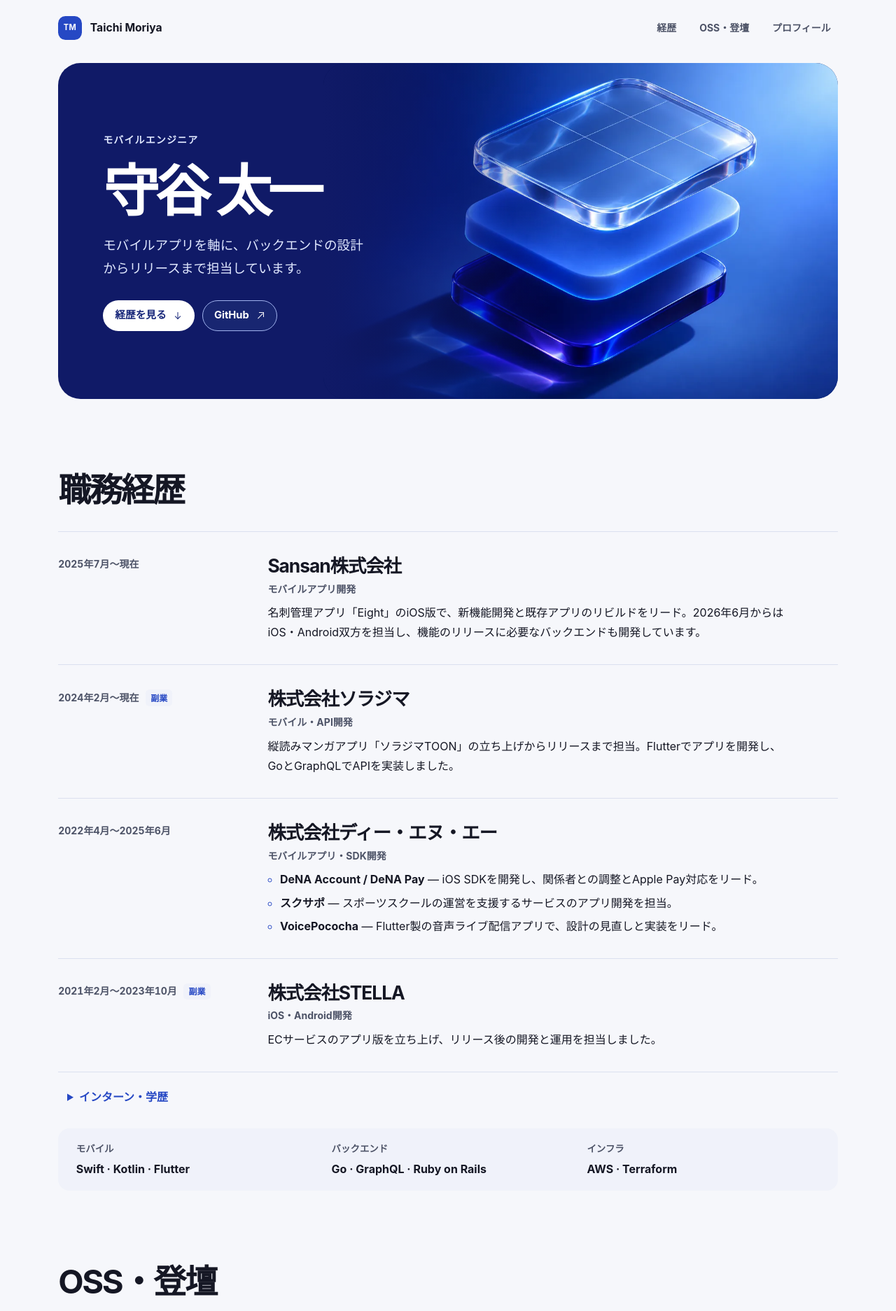
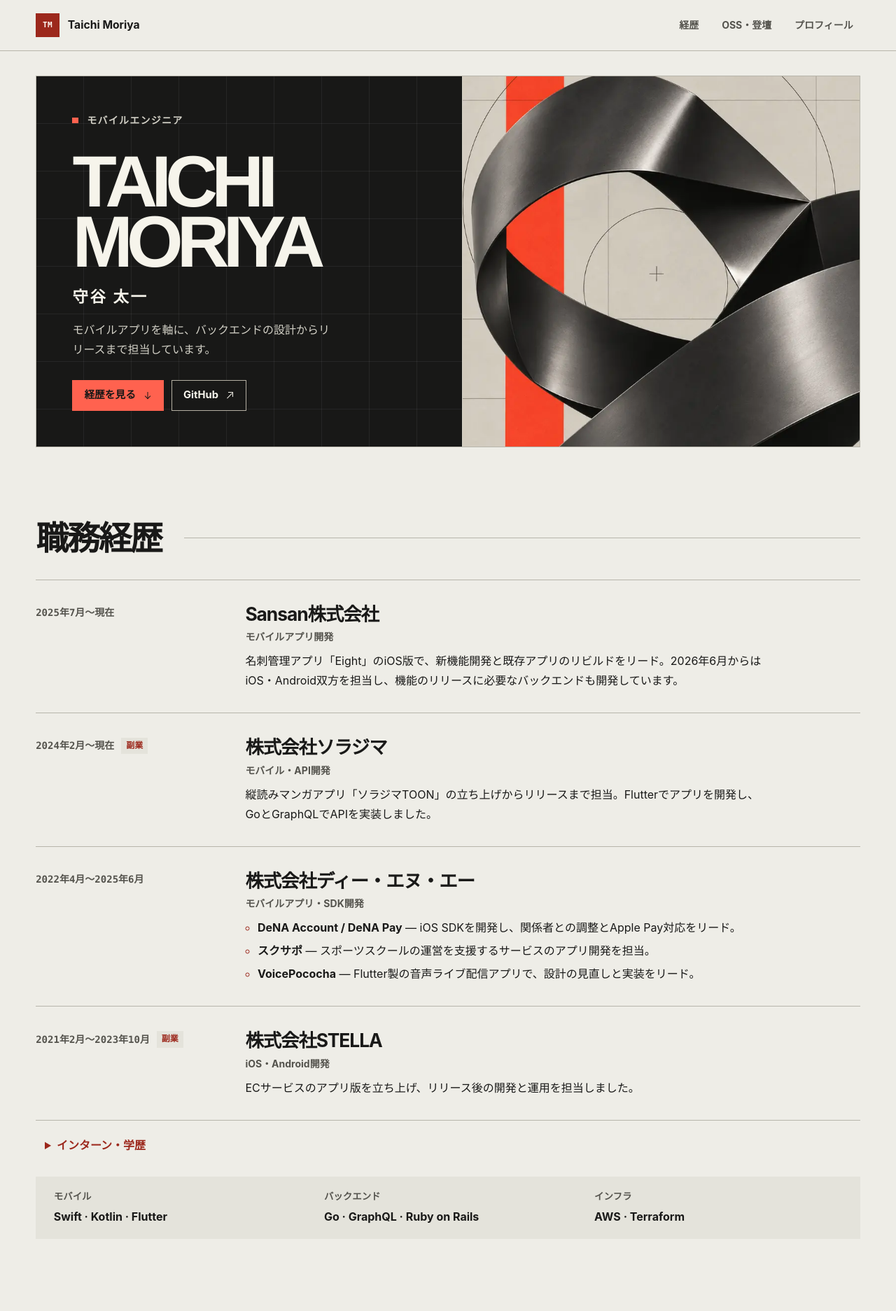
Before and after one commit to Moriya-Taichi/Moriya-Taichi.github.io, a Jekyll site: the page index.html, which Jekyll copies as it is, in a window 1280 px wide. Shown: the top 1873 px of the page at 70% size. Built offline with Jekyll 4.4.1, drawn with Linux system fonts in a browser that asks for light colours.

Commit message:
Restyle portfolio with industrial editorial art direction

```diff
--- a/assets/portfolio.css
+++ b/assets/portfolio.css
@@ -1,19 +1,21 @@
 :root {
   color-scheme: light dark;
-  --page: #f6f7fb;
-  --surface: #fff;
-  --ink: #151724;
-  --secondary: #4d5367;
-  --subtle: #f0f2fa;
-  --border: #dbe0ef;
-  --accent: #2648c4;
-  --accent-hover: #1936a4;
-  --button-ink: #fff;
-  --focus: #224ede;
-  --hero-base: #101a67;
-  --hero-ink: #fff;
-  --hero-secondary: #e0e8ff;
-  --radius: 1.5rem;
+  --page: #eeede7;
+  --surface: #f8f7f1;
+  --ink: #191918;
+  --secondary: #54534d;
+  --subtle: #e4e3db;
+  --border: #b7b5ab;
+  --accent: #9c281c;
+  --accent-hover: #7f2017;
+  --button-ink: #fff9f3;
+  --focus: #9c281c;
+  --hero-base: #181817;
+  --hero-ink: #f6f4eb;
+  --hero-secondary: #d2d0c6;
+  --coral: #ff624f;
+  --radius: 0;
+  --mono: ui-monospace, 'SFMono-Regular', Consolas, monospace;
   font-family: -apple-system, BlinkMacSystemFont, 'Helvetica Neue', 'Hiragino Sans', 'Yu Gothic UI', Meiryo, sans-serif;
 }
 
@@ -43,7 +45,7 @@ li::marker { color: var(--accent); }
 
 .shell {
   --gutter: clamp(1rem, 4vw, 3.5rem);
-  max-inline-size: 76rem;
+  max-inline-size: 80rem;
   margin-inline: auto;
   padding-inline-start: max(var(--gutter), env(safe-area-inset-left));
   padding-inline-end: max(var(--gutter), env(safe-area-inset-right));
@@ -71,7 +73,8 @@ li::marker { color: var(--accent); }
   column-gap: 1.5rem;
 }
 
-.header-inner { min-block-size: 5rem; }
+.site-header { border-block-end: 1px solid var(--border); }
+.header-inner { min-block-size: 4.5rem; }
 
 .wordmark {
   display: inline-flex;
@@ -90,9 +93,10 @@ li::marker { color: var(--accent); }
   inline-size: 2.1rem;
   block-size: 2.1rem;
   flex: 0 0 auto;
-  border-radius: .65rem;
+  border-radius: 0;
   color: var(--button-ink);
   background: var(--accent);
+  font-family: var(--mono);
   font-size: .69rem;
   letter-spacing: .04em;
 }
@@ -114,7 +118,7 @@ li::marker { color: var(--accent); }
   min-block-size: 44px;
   min-inline-size: 44px;
   padding: .35rem .625rem;
-  border-radius: .55rem;
+  border-radius: 0;
   color: var(--secondary);
   font-size: .875rem;
   font-weight: 650;
@@ -124,64 +128,90 @@ li::marker { color: var(--accent); }
 .hero {
   position: relative;
   display: grid;
-  align-items: center;
+  grid-template-columns: minmax(0, 1.07fr) minmax(0, 1fr);
   isolation: isolate;
-  min-block-size: 30rem;
-  margin-block-start: .65rem;
-  border-radius: clamp(1.25rem, 3vw, 2rem);
+  margin-block-start: clamp(.9rem, 2.7vw, 2.25rem);
+  border: 1px solid var(--border);
   color: var(--hero-ink);
   background: var(--hero-base);
-  --focus: #e2eaff;
+  --focus: #ff9c8e;
 }
 
 .hero-art {
-  position: absolute;
-  z-index: -1;
-  inset: 0 0 0 34%;
-  border-radius: inherit;
-  overflow: hidden;
+  display: block;
+  position: relative;
+  min-inline-size: 0;
+  min-block-size: 22rem;
+  border-inline-start: 1px solid #d6d3c7;
+  background: #dbd9d0;
 }
 
 .hero-art img {
+  position: absolute;
+  inset: 0;
   inline-size: 100%;
   block-size: 100%;
   object-fit: cover;
-  object-position: center;
+  object-position: 50% 53%;
 }
 
-.hero-art::after {
-  position: absolute;
-  inset: 0;
-  background: linear-gradient(90deg, var(--hero-base), transparent 44%);
+.hero-copy {
+  position: relative;
+  display: flex;
+  flex-direction: column;
+  justify-content: center;
+  min-inline-size: 0;
+  padding: clamp(1.5rem, 4vw, 3.75rem);
+  background-image:
+    linear-gradient(90deg, transparent calc(100% - 1px), #ffffff10 calc(100% - 1px)),
+    linear-gradient(transparent calc(100% - 1px), #ffffff10 calc(100% - 1px));
+  background-size: 4.25rem 4.25rem;
+}
+
+.hero-role {
+  display: flex;
+  align-items: center;
+  gap: .75rem;
+  margin-block-end: clamp(1rem, 3vw, 2rem);
+  color: var(--hero-secondary);
+  font-size: .875rem;
+  font-weight: 700;
+  letter-spacing: .09em;
+}
+
+.hero-role::before {
+  inline-size: .55rem;
+  block-size: .55rem;
+  flex: 0 0 .55rem;
+  background: var(--coral);
   content: '';
 }
 
-.hero-copy {
-  inline-size: min(58%, 40rem);
-  padding: clamp(2rem, 5vw, 4.5rem);
+.hero h1 { margin-block-end: 1.2rem; }
+
+.hero-name {
+  display: block;
+  font-family: 'Helvetica Neue', Arial, sans-serif;
+  font-size: clamp(3.5rem, 8.1vw, 7.5rem);
+  font-weight: 900;
+  letter-spacing: -.085em;
+  line-height: .83;
 }
 
-.hero-role {
-  margin-block-end: 1rem;
-  color: var(--hero-secondary);
-  font-size: .875rem;
+.hero-name > span { display: block; }
+
+.hero-name-ja {
+  display: block;
+  margin-block-start: 1.35rem;
+  font-size: clamp(1.15rem, 1rem + .5vw, 1.4rem);
   font-weight: 700;
-  letter-spacing: .08em;
-}
-
-.hero h1 {
-  margin-block-end: 1rem;
-  font-size: clamp(2.75rem, 2rem + 4vw, 5rem);
-  font-weight: 750;
-  letter-spacing: -.075em;
-  line-height: 1.12;
+  letter-spacing: .12em;
 }
 
 .hero-lead {
-  max-inline-size: 24rem;
+  max-inline-size: 23rem;
   color: var(--hero-secondary);
-  font-size: clamp(1rem, .94rem + .28vw, 1.18rem);
-  font-weight: 500;
+  font-size: 1rem;
   text-wrap: pretty;
 }
 
@@ -203,15 +233,15 @@ li::marker { color: var(--accent); }
   min-inline-size: 44px;
   padding: .65rem 1rem;
   border: 1px solid transparent;
-  border-radius: 100vw;
+  border-radius: 0;
   font-size: .92rem;
   font-weight: 700;
   line-height: 1.45;
   text-decoration: none;
 }
 
-.button-light { color: #18277a; background: #fff; }
-.button-glass { color: #fff; border-color: #a1b3ee; background: #182671; }
+.button-light { color: #181817; background: var(--coral); }
+.button-glass { color: var(--hero-ink); border-color: #b4afa2; background: var(--hero-base); }
 .button-accent { color: var(--button-ink); background: var(--accent); }
 .button-outline { color: var(--accent); border-color: currentColor; background: var(--surface); }
 
@@ -259,7 +289,18 @@ li::marker { color: var(--accent); }
 .arrow-up { rotate: 180deg; }
 
 .section { margin-block-start: clamp(3.75rem, 8vw, 6.25rem); }
-.section-heading { margin-block-end: clamp(1rem, 3vw, 1.85rem); }
+.section-heading {
+  display: flex;
+  align-items: center;
+  gap: clamp(1rem, 3vw, 2rem);
+  margin-block-end: clamp(1rem, 3vw, 1.85rem);
+}
+
+.section-heading::after {
+  flex: 1;
+  border-block-start: 1px solid var(--border);
+  content: '';
+}
 
 .career {
   padding: 0;
@@ -285,12 +326,13 @@ li::marker { color: var(--accent); }
   color: var(--secondary);
   font-size: .875rem;
   font-weight: 650;
+  font-family: var(--mono);
   font-variant-numeric: tabular-nums;
 }
 
 .badge {
   padding: .075rem .45rem;
-  border-radius: .35rem;
+  border-radius: 0;
   color: var(--accent);
   background: var(--subtle);
   font-size: .75rem;
@@ -323,7 +365,7 @@ li::marker { color: var(--accent); }
   gap: .9rem 2rem;
   margin-block-start: 1.3rem;
   padding: 1.1rem clamp(1.2rem, 3vw, 1.6rem);
-  border-radius: 1rem;
+  border-radius: 0;
   background: var(--subtle);
 }
 
@@ -333,12 +375,13 @@ li::marker { color: var(--accent); }
 .work-grid {
   display: grid;
   grid-template-columns: repeat(2, minmax(0, 1fr));
-  gap: 1rem;
+  gap: 1px;
+  border: 1px solid var(--border);
+  background: var(--border);
 }
 
 .work-panel {
   padding: clamp(1.05rem, 3vw, 1.75rem);
-  border: 1px solid var(--border);
   border-radius: var(--radius);
   background: var(--surface);
 }
@@ -374,6 +417,7 @@ li::marker { color: var(--accent); }
   flex-wrap: wrap;
   gap: 1.35rem;
   padding: clamp(1.25rem, 4vw, 2.5rem);
+  border-inline-start: .4rem solid var(--accent);
   border-radius: var(--radius);
   background: var(--subtle);
 }
@@ -396,33 +440,24 @@ li::marker { color: var(--accent); }
 @media (hover: hover) {
   .nav-list a:hover, .earlier summary:hover { color: var(--accent); background: var(--subtle); }
   .work-link:hover strong, .wordmark:hover > :last-child { text-decoration: underline; }
-  .button-light:hover { background: #e6edff; }
-  .button-glass:hover { background: #273b90; }
+  .button-light:hover { background: #ff917f; }
+  .button-glass:hover { background: #36342e; }
   .button-accent:hover { background: var(--accent-hover); }
   .button-outline:hover { background: var(--page); }
 }
 
-@media (max-width: 51.99rem) {
-  .hero {
-    display: flex;
-    flex-direction: column;
-    align-items: stretch;
-    min-block-size: auto;
+@media (max-width: 57.99rem) {
+  .hero { grid-template-columns: minmax(0, 1fr); }
+
+  .hero-art {
+    min-block-size: 0;
+    aspect-ratio: 1.5;
+    border-inline-start: 0;
+    border-block-start: 1px solid #d6d3c7;
   }
 
-  .hero-art {
-    position: relative;
-    order: 1;
-    inset: auto;
-    block-size: auto;
-    aspect-ratio: 2.15;
-    border-start-start-radius: 0;
-    border-start-end-radius: 0;
-  }
-
-  .hero-art::after { background: linear-gradient(var(--hero-base), transparent 38%); }
-  .hero-art img { object-position: center 54%; }
-  .hero-copy { inline-size: 100%; padding: clamp(1.45rem, 5vw, 3rem); padding-block-end: .65rem; }
+  .hero-copy { padding: clamp(1.45rem, 5vw, 3rem); }
+  .hero-name { font-size: clamp(3.3rem, 12vw, 7rem); }
   .career-item { grid-template-columns: minmax(0, 1fr); gap: .55rem; }
 }
 
@@ -432,7 +467,7 @@ li::marker { color: var(--accent); }
   .header-inner nav { inline-size: 100%; }
   .header-inner .nav-list { margin-inline-start: -.625rem; }
   .hero { margin-block-start: .3rem; }
-  .hero-art { aspect-ratio: 1.72; }
+  .hero-art { aspect-ratio: 1.35; }
   .hero-actions { margin-block-start: 1.2rem; }
   .work-grid { grid-template-columns: minmax(0, 1fr); }
   .footer-inner { padding-block: 1rem; }
@@ -441,16 +476,16 @@ li::marker { color: var(--accent); }
 
 @media (prefers-color-scheme: dark) {
   :root {
-    --page: #11131d;
-    --surface: #1c2030;
-    --ink: #f4f5fd;
-    --secondary: #bbc3dd;
-    --subtle: #20253b;
-    --border: #363e56;
-    --accent: #aabaff;
-    --accent-hover: #c6d0ff;
-    --button-ink: #12193b;
-    --focus: #bbcbff;
+    --page: #111110;
+    --surface: #1d1d1b;
+    --ink: #f4f2e9;
+    --secondary: #c5c1b6;
+    --subtle: #272621;
+    --border: #58564e;
+    --accent: #ff806c;
+    --accent-hover: #ff9b8c;
+    --button-ink: #191512;
+    --focus: #ff9c8e;
   }
 }
 
@@ -463,5 +498,6 @@ li::marker { color: var(--accent); }
   :focus-visible { outline-color: Highlight; }
   .button, .mark { border: 1px solid LinkText; }
   .hero-art { display: none; }
-  .hero-copy { inline-size: min(100%, 42rem); padding-block-end: clamp(1.5rem, 5vw, 4.5rem); }
+  .hero { grid-template-columns: minmax(0, 1fr); }
+  .hero-copy { background-image: none; }
 }
--- a/index.html
+++ b/index.html
@@ -10,9 +10,9 @@
   <meta property="og:title" content="守谷 太一｜モバイルエンジニア">
   <meta property="og:description" content="Sansan、DeNA、ソラジマでの開発経験と、登壇・OSSをまとめています。">
   <meta property="og:url" content="https://moriya-taichi.github.io/">
-  <meta property="og:image" content="https://moriya-taichi.github.io/assets/hero-1200.jpg">
-  <meta property="og:image:width" content="1200">
-  <meta property="og:image:height" content="800">
+  <meta property="og:image" content="https://moriya-taichi.github.io/assets/chrome-800.jpg">
+  <meta property="og:image:width" content="800">
+  <meta property="og:image:height" content="1000">
   <meta name="twitter:card" content="summary_large_image">
   <title>守谷 太一｜モバイルエンジニア</title>
   <link rel="canonical" href="https://moriya-taichi.github.io/">
@@ -36,19 +36,22 @@
 
   <main class="shell" id="main" tabindex="-1">
     <section class="hero" aria-labelledby="name">
-      <picture class="hero-art">
-        <source type="image/webp" srcset="assets/hero-640.webp 640w, assets/hero-1200.webp 1200w" sizes="(min-width: 76rem) 780px, (min-width: 52rem) 66vw, (min-width: 36rem) 86vw, 100vw">
-        <img src="assets/hero-1200.jpg" width="1200" height="800" alt="" fetchpriority="high">
-      </picture>
       <div class="hero-copy">
         <p class="hero-role">モバイルエンジニア</p>
-        <h1 id="name">守谷 太一</h1>
+        <h1 id="name">
+          <span class="hero-name" lang="en"><span>TAICHI</span> <span>MORIYA</span></span>
+          <span class="hero-name-ja">守谷 太一</span>
+        </h1>
         <p class="hero-lead">モバイルアプリを軸に、バックエンドの設計からリリースまで担当しています。</p>
         <div class="hero-actions">
           <a class="button button-light" href="#experience">経歴を見る <span class="arrow arrow-down" aria-hidden="true"></span></a>
           <a class="button button-glass" href="https://github.com/Moriya-Taichi"><span lang="en">GitHub</span> <span class="arrow arrow-out" aria-hidden="true"></span></a>
         </div>
       </div>
+      <picture class="hero-art">
+        <source type="image/webp" srcset="assets/chrome-480.webp 480w, assets/chrome-800.webp 800w, assets/chrome-1200.webp 1200w" sizes="(min-width: 78rem) 600px, (min-width: 58rem) 47vw, calc(100vw - 2rem)">
+        <img src="assets/chrome-800.jpg" width="800" height="1000" alt="" fetchpriority="high">
+      </picture>
     </section>
 
     <section class="section experience" id="experience" aria-labelledby="experience-title" tabindex="-1">
@@ -128,13 +131,13 @@
           <ul class="work-list" role="list">
             <li>
               <a class="work-link" href="https://github.com/Moriya-Taichi/SwiftPulse">
-                <span><strong lang="en">SwiftPulse</strong><span class="work-description">リクエストとワーカーの並行処理を可視化するSwift製HTTPサーバーフレームワーク。</span></span>
+                <span><strong lang="en">SwiftPulse</strong> <span class="work-description">リクエストとワーカーの並行処理を可視化するSwift製HTTPサーバーフレームワーク。</span></span>
                 <span class="arrow arrow-out" aria-hidden="true"></span>
               </a>
             </li>
             <li>
               <a class="work-link" href="https://github.com/Moriya-Taichi/Nido">
-                <span><strong lang="en">Nido</strong><span class="work-description">Swiftで型安全にインフラを定義し、Terraformの設定と構成図を生成するツール。</span></span>
+                <span><strong lang="en">Nido</strong> <span class="work-description">Swiftで型安全にインフラを定義し、Terraformの設定と構成図を生成するツール。</span></span>
                 <span class="arrow arrow-out" aria-hidden="true"></span>
               </a>
             </li>
@@ -145,19 +148,19 @@
           <ul class="work-list" role="list">
             <li>
               <a class="work-link" href="https://speakerdeck.com/sansantech/20250806-2">
-                <span><strong>VTFrameProcessorの紹介</strong><span class="work-description"><span lang="en">Sansan × DMM.swift</span> · 2025年8月</span></span>
+                <span><strong>VTFrameProcessorの紹介</strong> <span class="work-description"><span lang="en">Sansan × DMM.swift</span> · 2025年8月</span></span>
                 <span class="arrow arrow-out" aria-hidden="true"></span>
               </a>
             </li>
             <li>
               <a class="work-link" href="https://fortee.jp/flutterkaigi-2024/proposal/46feefd8-106f-4cca-bab7-15e70f996bc1">
-                <span><strong>Flutterの描画エンジン SkiaとImpeller</strong><span class="work-description"><span lang="en">FlutterKaigi 2024</span> · 2024年11月</span></span>
+                <span><strong>Flutterの描画エンジン SkiaとImpeller</strong> <span class="work-description"><span lang="en">FlutterKaigi 2024</span> · 2024年11月</span></span>
                 <span class="arrow arrow-out" aria-hidden="true"></span>
               </a>
             </li>
             <li>
               <a class="work-link" href="https://www.wantedly.com/id/moriya_taichi/items/3c4205df-75fd-44db-99da-c532ed7a27c0">
-                <span><strong>Apple SiliconのNeural EngineとAMX</strong><span class="work-description"><span lang="en">iOSDC Japan 2024</span> · 2024年8月</span></span>
+                <span><strong>Apple SiliconのNeural EngineとAMX</strong> <span class="work-description"><span lang="en">iOSDC Japan 2024</span> · 2024年8月</span></span>
                 <span class="arrow arrow-out" aria-hidden="true"></span>
               </a>
             </li>
```
Also changed, not shown: assets/chrome-1200.webp (added), assets/chrome-480.webp (added), assets/chrome-800.jpg (added), assets/chrome-800.webp (added), assets/taichi-mark.png.
